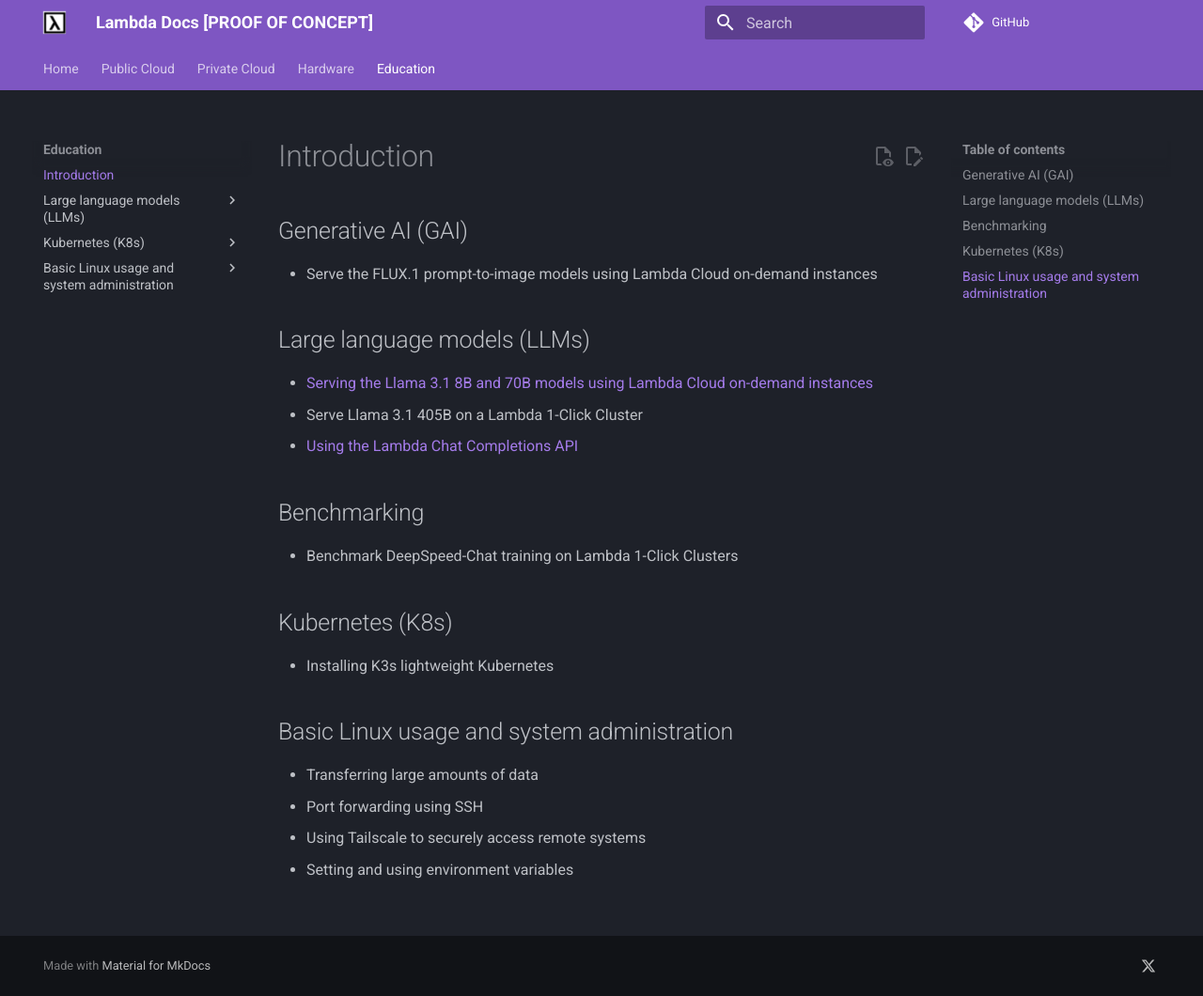
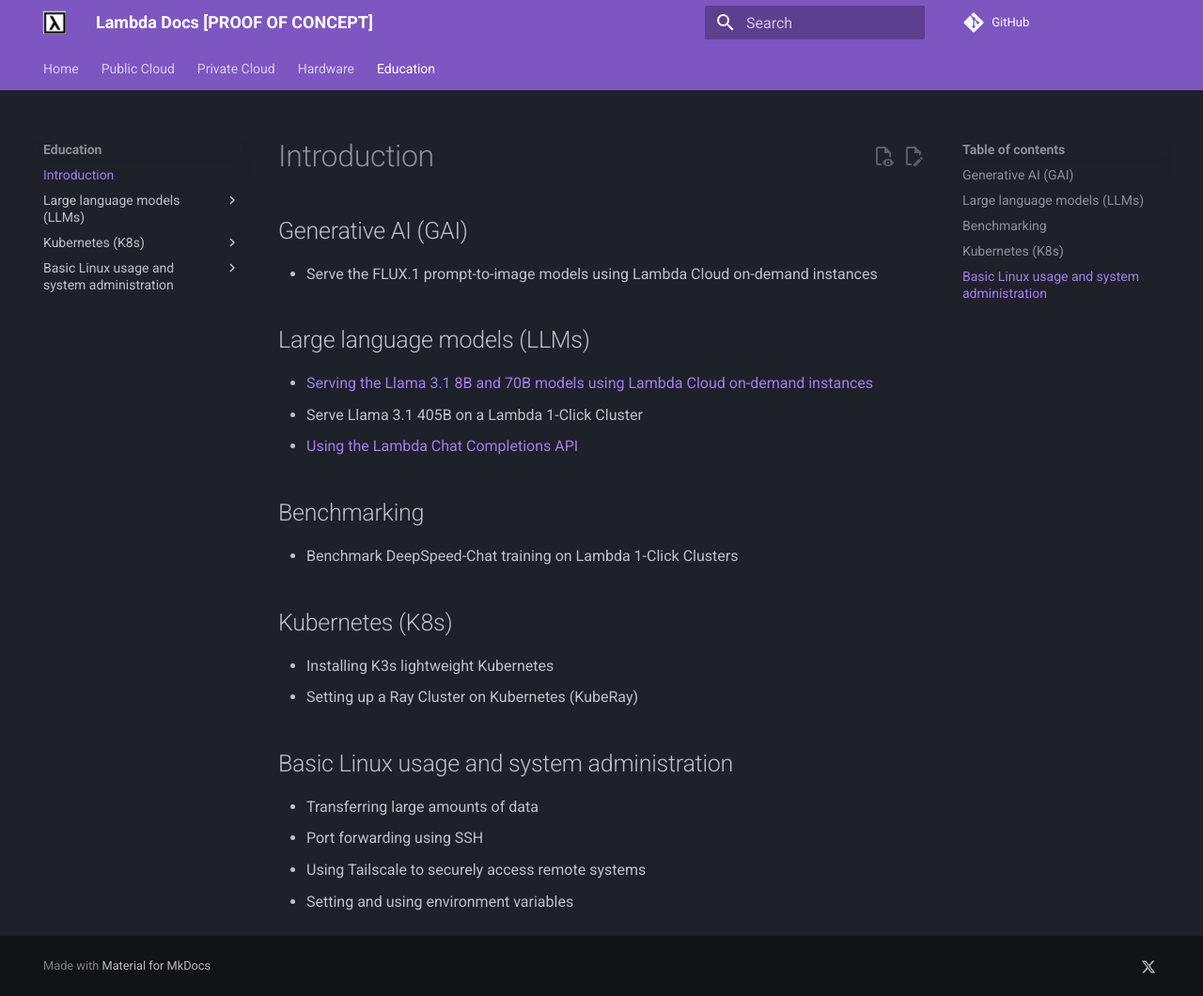
Before and after one commit to cbrownstein-lambda/lambda-docs-mkdocs, an MkDocs documentation site: the page built from docs/education/index.md, in a window 1280 px wide and 1060 px high. Shown: the whole window at 94% size. Built offline with MkDocs 1.6.1 and Material for MkDocs 9.7.7, drawn with Linux system fonts in a browser that asks for light colours; a script that is not in the unit is left out; comment, search, counter and statistics services are not loaded.

Commit message:
Add idea to Kubernetes section

```diff
--- a/docs/education/index.md
+++ b/docs/education/index.md
@@ -18,6 +18,7 @@
 ## Kubernetes (K8s)
 
 - Installing K3s lightweight Kubernetes
+- Setting up a Ray Cluster on Kubernetes (KubeRay)
 
 ## Basic Linux usage and system administration
 
```
